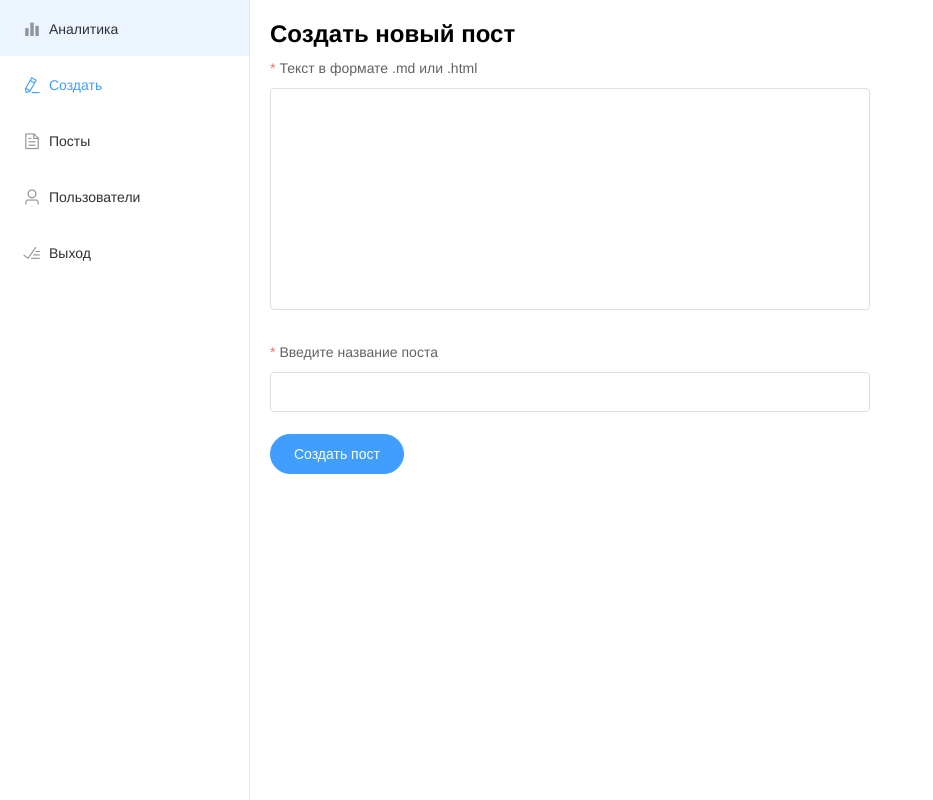
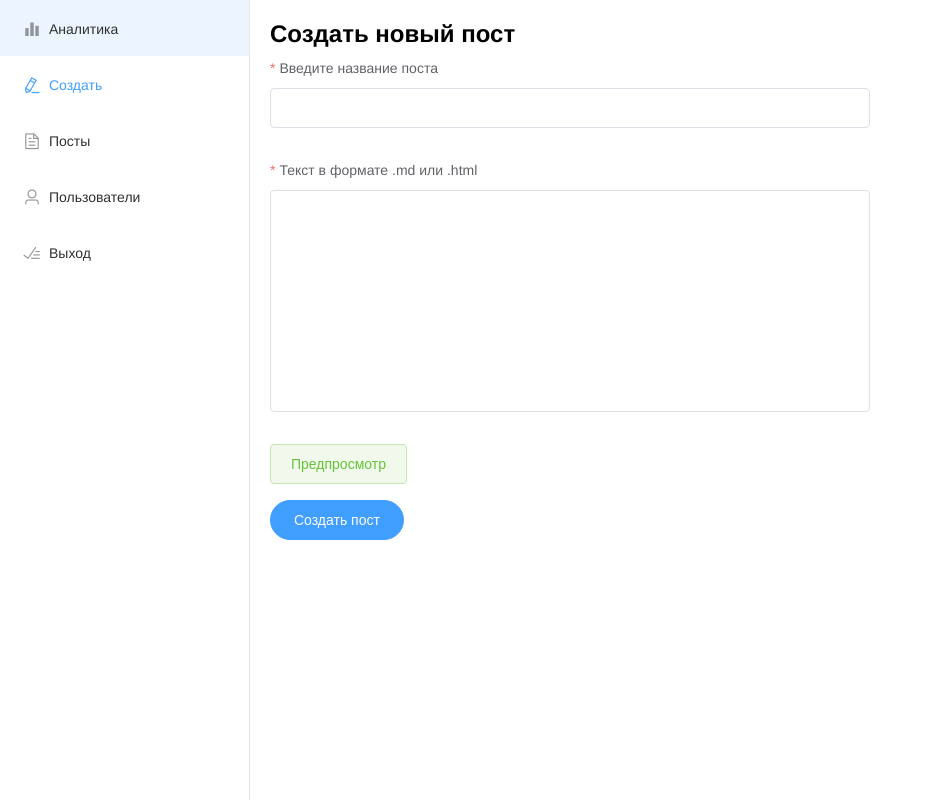
Before and after one commit to dm1annem/test_nuxt_blog, a Nuxt app: page /admin/create in a window 1280 px wide. Shown: the whole page, without its empty margins (0-933 px from the left). Built offline with nearby package versions, Linux system fonts and the light colour scheme; no server answers.

Commit message:
создал предпросмотр с маркдауном

```diff
--- a/nuxt.config.js
+++ b/nuxt.config.js
@@ -25,7 +25,8 @@ export default {
 
   // Plugins to run before rendering page: https://go.nuxtjs.dev/config-plugins
   plugins: [
-    '@/plugins/element-ui'
+    '@/plugins/element-ui',
+    '@/plugins/vue-markdown',
   ],
 
   // Auto import components: https://go.nuxtjs.dev/config-components
--- a/package.json
+++ b/package.json
@@ -12,9 +12,11 @@
     "@nuxtjs/axios": "^5.12.5",
     "core-js": "^3.9.0",
     "element-ui": "^2.15.0",
-    "nuxt": "^2.14.12"
+    "nuxt": "^2.14.12",
+    "vue-markdown": "^2.2.4"
   },
   "devDependencies": {
+    "@types/vue-markdown": "^2.2.1",
     "fibers": "^5.0.0",
     "node-sass": "^5.0.0",
     "pug": "^3.0.0",
--- a/pages/admin/create.vue
+++ b/pages/admin/create.vue
@@ -8,7 +8,14 @@
         ref="form"
         @submit.native.prevent="onSubmit"
         >
-                <el-form-item label="Текст в формате .md или .html" prop="text">
+
+                <el-form-item label="Введите название поста" prop="title">
+                    <el-input
+                    v-model="controls.title"
+                />
+                </el-form-item>
+
+                <el-form-item class="mb2" label="Текст в формате .md или .html" prop="text">
                     <el-input
                     type="textarea"
                     resize="none"
@@ -17,11 +24,20 @@
                 />
                 </el-form-item>
 
-                <el-form-item label="Введите название поста" prop="title">
-                    <el-input
-                    v-model="controls.title"
-                />
-                </el-form-item>
+                <el-button class="mb1" type="success" plain @click="previewDialog = true" >Предпросмотр</el-button>
+
+                <el-dialog
+                    title="Предпросмотр"
+                    :visible.sync="previewDialog"
+                    >
+                    <div :key="controls.text">
+                        <vue-markdown>{{controls.text}}</vue-markdown>
+                    </div>
+
+
+                </el-dialog>
+
+
 
 
                 <el-form-item >
@@ -33,23 +49,32 @@
                     >Cоздать пост</el-button>
                 </el-form-item>
         </el-form>
+
     </div>
 </template>
 
 <script>
+// import VueMarkdown from 'vue-markdown'
+
 export default {
     layout: 'admin',
     middleware: ['admin-auth'],
+    components:{
+        // VueMarkdown,
+    },
+
 
     data() {
         return{
             loading: false,
+            previewDialog: false,
 
             controls:{
               text: '',
               title: '',
 
             },
+
 
             rules:{
                 text:[
@@ -68,6 +93,7 @@ export default {
             this.$refs.form.validate(async valid =>{
                 if(valid){
                     this.loading = true
+
 
                     const formData = {
                         text: this.controls.text,
--- a/plugins/element-ui.js
+++ b/plugins/element-ui.js
@@ -1,5 +1,9 @@
 import Vue from 'vue'
+
 import Element from 'element-ui'
 import locale from 'element-ui/lib/locale/lang/ru-RU'
 
+
+
 Vue.use(Element, { locale })
+// Vue.component('vue-markdown', VueMarkdown)
--- /dev/null
+++ b/plugins/vue-markdown.js
@@ -0,0 +1,4 @@
+import Vue from 'vue'
+import VueMarkdown from 'vue-markdown'
+
+Vue.component('vue-markdown', VueMarkdown)
```
Also changed, not shown: 1 other file (tests, documents, lock files or other folders).
